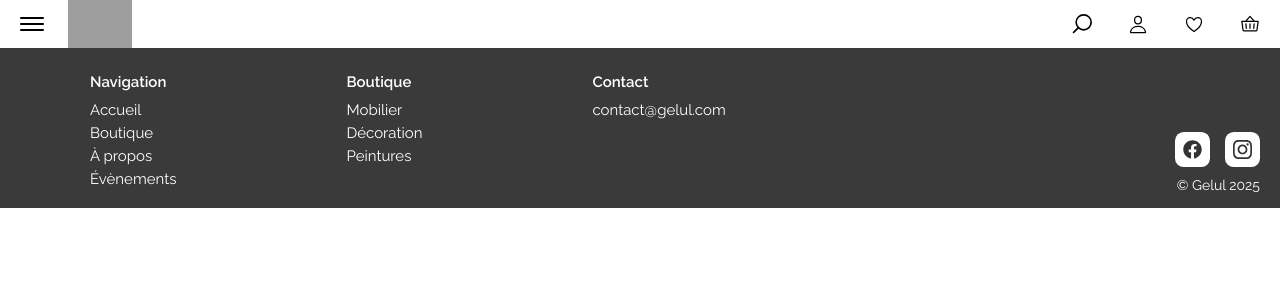
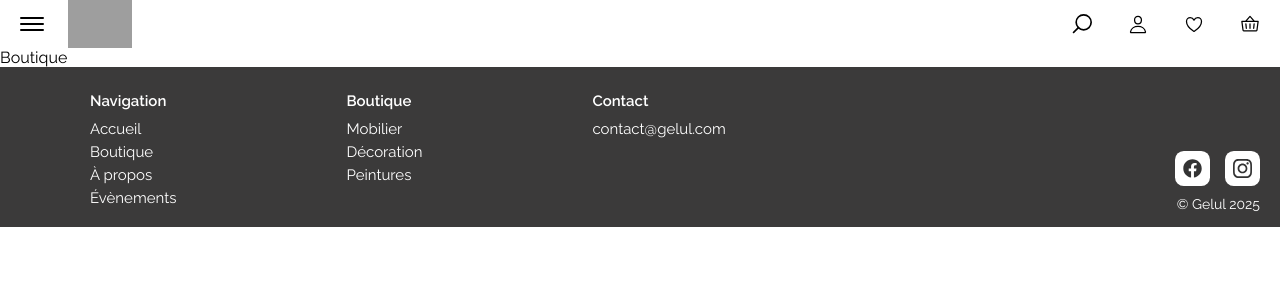
Before and after one commit to FnnyJsst/gelul-website, a React (Vite) app in the folder vite-project/: page /boutique in a window 1280 px wide. Shown: the top 300 px of the page. Built offline with nearby package versions, Linux system fonts and the light colour scheme; grey boxes are pictures that could not be loaded.

Commit message:
feat: new home boutique page

```diff
--- a/vite-project/src/App.jsx
+++ b/vite-project/src/App.jsx
@@ -1,5 +1,6 @@
 import Header from './components/navigation/Header';
 import HomePage from './pages/HomePage'
+import HomeBoutique from './pages/HomeBoutique'
 import { BrowserRouter as Router, Route, Routes } from "react-router-dom";
 import { createGlobalStyle } from 'styled-components';
 import Footer from './components/navigation/Footer';
@@ -28,6 +29,7 @@ function App() {
           <Header />
           <Routes>
             <Route path="/" element={<HomePage />} />
+            <Route path="/boutique" element={<HomeBoutique />} />
           </Routes>
           <Footer />
         </Router>
--- a/vite-project/src/components/navigation/Sidebar.jsx
+++ b/vite-project/src/components/navigation/Sidebar.jsx
@@ -2,6 +2,7 @@
 import { Sidebar as PrimeSidebar } from 'primereact/sidebar';
 import styled from 'styled-components';
 import { createGlobalStyle } from 'styled-components';
+import { Link } from 'react-router-dom';
 import logo from '../../assets/images/logo.png';
 
 const GlobalSidebarStyle = createGlobalStyle`
@@ -98,10 +99,10 @@ const Sidebar = ({ visible, onHide }) => {
                 }
             >
                 <SidebarContent>
-                    <a href="/"><div className="menu-item">Accueil</div></a>
-                    <a href="/boutique"><div className="menu-item">Boutique</div></a>
-                    <a href="/decorations"><div className="menu-item">Décoration</div></a>
-                    <a href="/peintures"><div className="menu-item">Peinture</div></a>
+                    <Link to="/"><div className="menu-item" onClick={onHide}>Accueil</div></Link>
+                    <Link to="/boutique"><div className="menu-item" onClick={onHide}>Boutique</div></Link>
+                    <Link to="/decorations"><div className="menu-item" onClick={onHide}>Décoration</div></Link>
+                    <Link to="/peintures"><div className="menu-item" onClick={onHide}>Peinture</div></Link>
                 </SidebarContent>
             </PrimeSidebar>
         </>
--- /dev/null
+++ b/vite-project/src/pages/HomeBoutique.jsx
@@ -0,0 +1,9 @@
+import React from 'react'
+
+function HomeBoutique() {
+  return (
+    <div>Boutique</div>
+  )
+}
+
+export default HomeBoutique
--- a/vite-project/src/pages/HomePage.jsx
+++ b/vite-project/src/pages/HomePage.jsx
@@ -1,5 +1,5 @@
 import styled from "styled-components";
-import HomePageBanner from "../components/home/HomePageBanner";
+import HomePageBanner from "../components/banners/HomePageBanner";
 import HomeCard from "../components/cards/HomeCard";
 import AboutMe from "./AboutMe";
 import ContactMe from "./ContactMe";
```
Also changed, not shown: vite-project/src/components/banners/HomePageBanner.jsx (renamed from vite-project/src/components/home/HomePageBanner.jsx).
